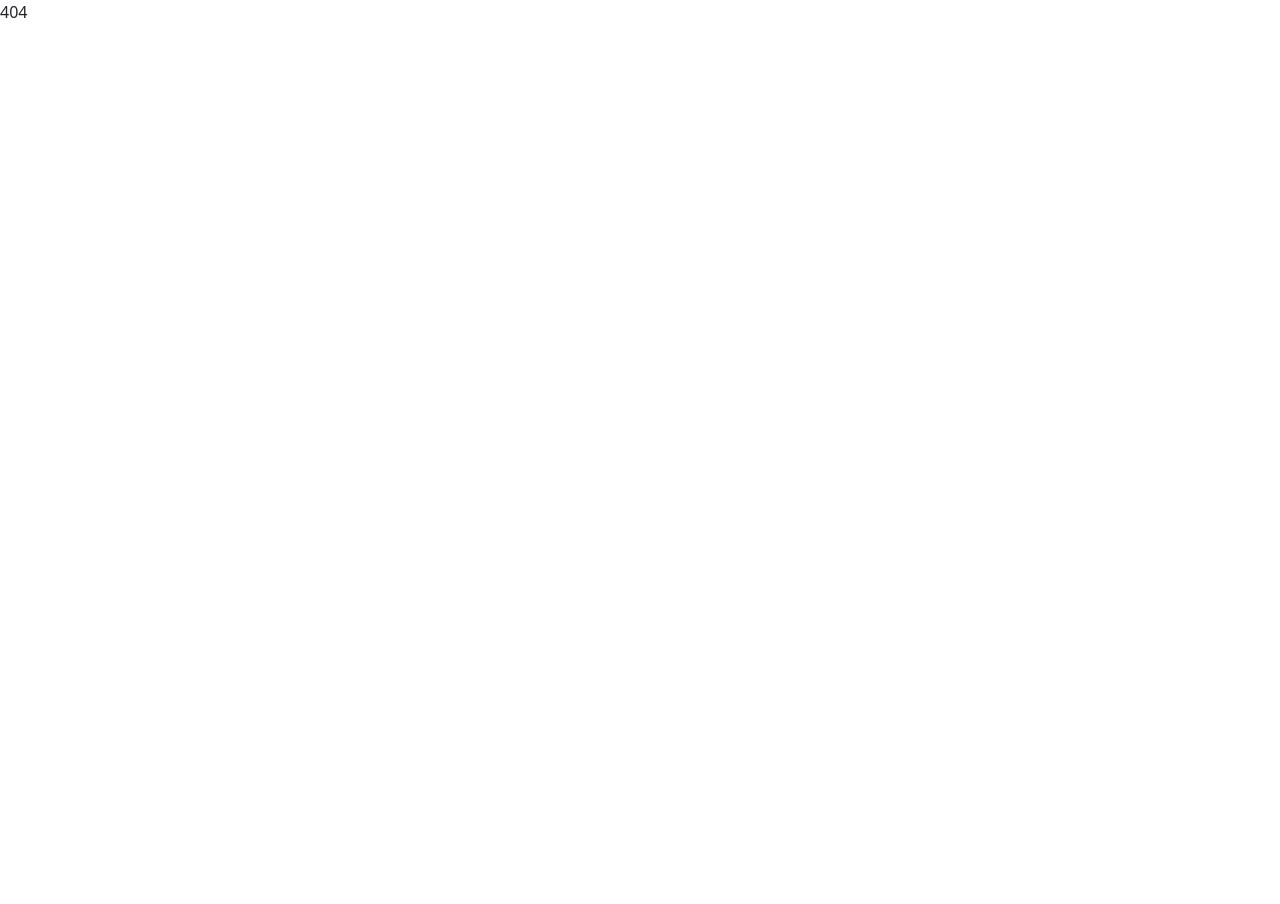
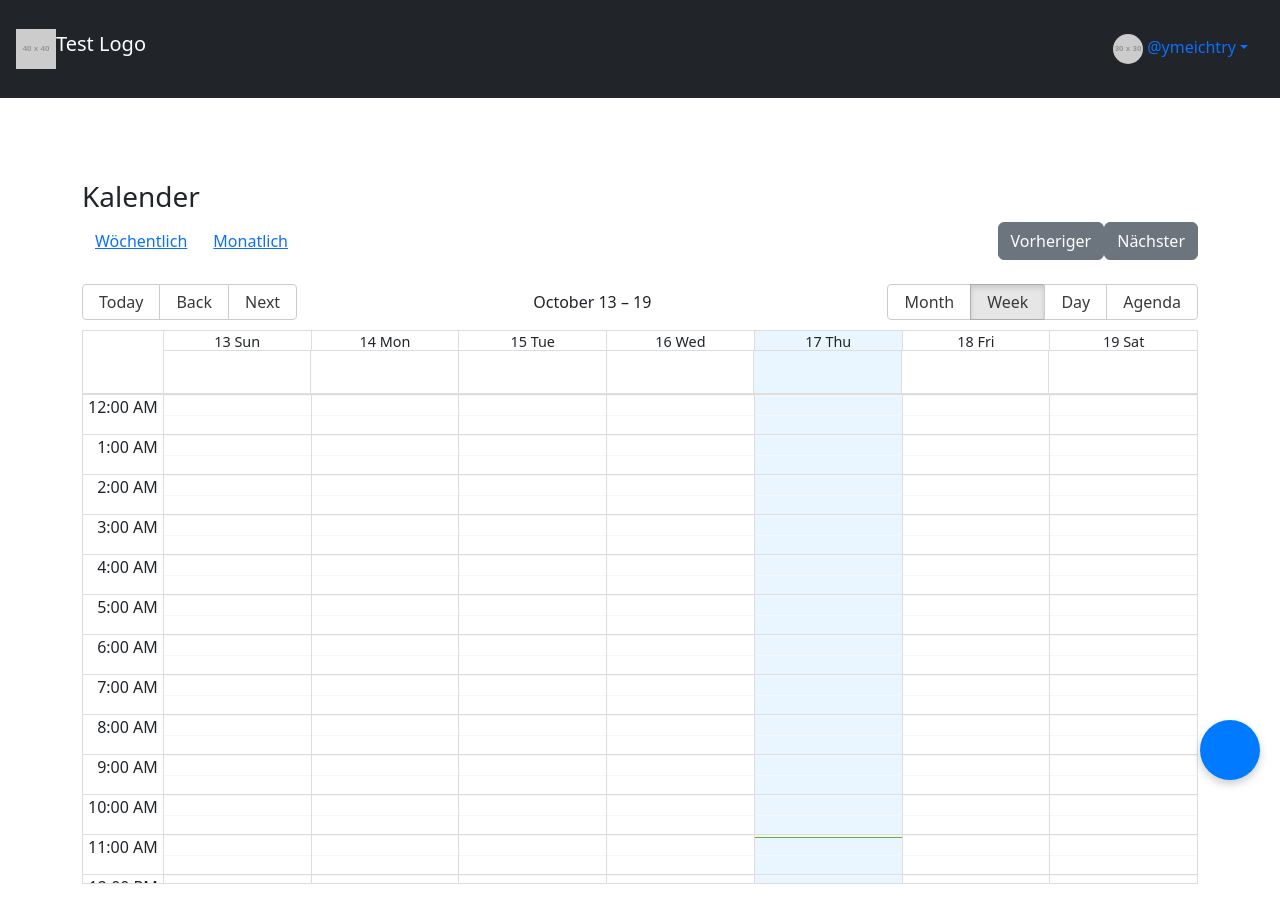
Before and after one commit to ymeichtry/BranAssist, a React (Create React App) app in the folder branassist-frontend/: page /calendar in a window 1280 px wide. Before the commit the page ends 800 px from the top, so only its background shows below. Built offline with nearby package versions, Linux system fonts and the light colour scheme.

Commit message:
added new /calendar page

```diff
--- a/branassist-frontend/src/App.js
+++ b/branassist-frontend/src/App.js
@@ -3,6 +3,7 @@ import { BrowserRouter as Router, Route, Routes } from 'react-router-dom';
 import Register from './pages/Register';
 import Login from './pages/Login';
 import Dashboard from './pages/Dashboard';
+import Calendar from './pages/Calendar'
 
 const App = () => {
     return (
@@ -13,6 +14,7 @@ const App = () => {
                     <Route path="/register" element={<Register />} />
                     <Route path="/login" element={<Login />} />
                     <Route path="/dashboard" element={<Dashboard />} />
+                    <Route path="/calendar" element={<Calendar />} />
                     <Route path="/*" element={"404"} />
                 </Routes>
             </div>
--- /dev/null
+++ b/branassist-frontend/src/pages/Calendar.js
@@ -0,0 +1,123 @@
+import React, { useState } from 'react';
+import Navbar from '../components/Navbar';
+import ChatBot from '../components/ChatBot';
+import { Calendar, momentLocalizer } from 'react-big-calendar';
+import moment from 'moment';
+import 'react-big-calendar/lib/css/react-big-calendar.css';
+
+const localizer = momentLocalizer(moment);
+
+const CalendarPage = () => {
+    const [view, setView] = useState('week'); // 'week' or 'month'
+    const [currentDate, setCurrentDate] = useState(new Date());
+    const [chatOpen, setChatOpen] = useState(false); // Zustand für Chatbot-Öffnung
+
+    const events = [
+        {
+            title: 'Client Meeting',
+            start: new Date(2024, 9, 13, 14, 0),
+            end: new Date(2024, 9, 13, 15, 0),
+        },
+        {
+            title: 'Project Deadline',
+            start: new Date(2024, 9, 11, 9, 0),
+            end: new Date(2024, 9, 11, 10, 0),
+        },
+        // more events
+    ];
+
+    const handleNext = () => {
+        setCurrentDate((prevDate) => {
+            const newDate = new Date(prevDate);
+            if (view === 'week') {
+                newDate.setDate(newDate.getDate() + 7);
+            } else {
+                newDate.setMonth(newDate.getMonth() + 1);
+            }
+            return newDate;
+        });
+    };
+
+    const handlePrevious = () => {
+        setCurrentDate((prevDate) => {
+            const newDate = new Date(prevDate);
+            if (view === 'week') {
+                newDate.setDate(newDate.getDate() - 7);
+            } else {
+                newDate.setMonth(newDate.getMonth() - 1);
+            }
+            return newDate;
+        });
+    };
+
+    const switchView = (newView) => {
+        setView(newView);
+    };
+
+    return (
+        <div style={{paddingTop: '100px'}}>
+            <Navbar />
+
+            <div className="container" style={{ marginTop: '80px', paddingBottom: '20px' }}>
+                <h3>Kalender</h3>
+
+                <div className="d-flex justify-content-between">
+                    <div>
+                        <button className="btn btn-link" onClick={() => switchView('week')}>
+                            Wöchentlich
+                        </button>
+                        <button className="btn btn-link" onClick={() => switchView('month')}>
+                            Monatlich
+                        </button>
+                    </div>
+                    <div>
+                        <button className="btn btn-secondary" onClick={handlePrevious}>
+                            Vorheriger
+                        </button>
+                        <button className="btn btn-secondary" onClick={handleNext}>
+                            Nächster
+                        </button>
+                    </div>
+                </div>
+
+                <div className="calendar-view mt-4">
+                    <Calendar
+                        localizer={localizer}
+                        events={events}
+                        startAccessor="start"
+                        endAccessor="end"
+                        defaultView={view}
+                        date={currentDate}
+                        view={view}
+                        onNavigate={(date) => setCurrentDate(date)}
+                        style={{ height: 600 }}
+                    />
+                </div>
+
+                {chatOpen && (
+                    <ChatBot onClose={() => setChatOpen(false)} />
+                )}
+
+                <button
+                    onClick={() => setChatOpen(true)}
+                    style={{
+                        position: 'fixed',
+                        bottom: '20px',
+                        right: '20px',
+                        backgroundColor: '#007bff',
+                        color: 'white',
+                        borderRadius: '50%',
+                        width: '60px',
+                        height: '60px',
+                        border: 'none',
+                        boxShadow: '0 4px 8px rgba(0, 0, 0, 0.2)',
+                    }}
+                >
+
+                </button>
+            </div>
+        </div>
+    );
+};
+
+export default CalendarPage;
```
